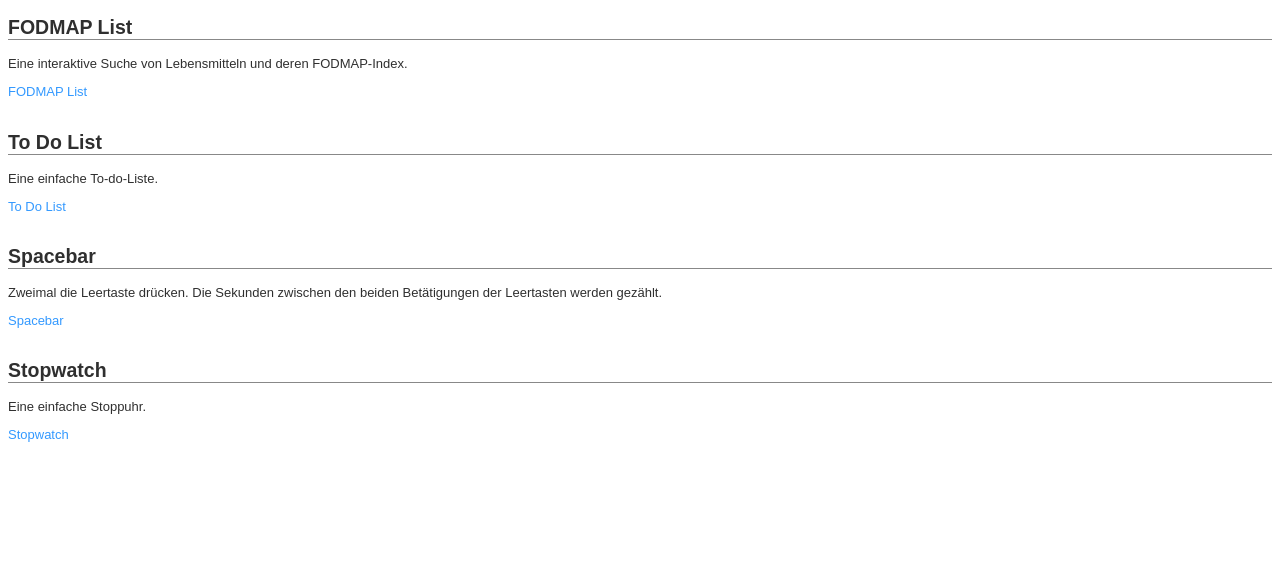
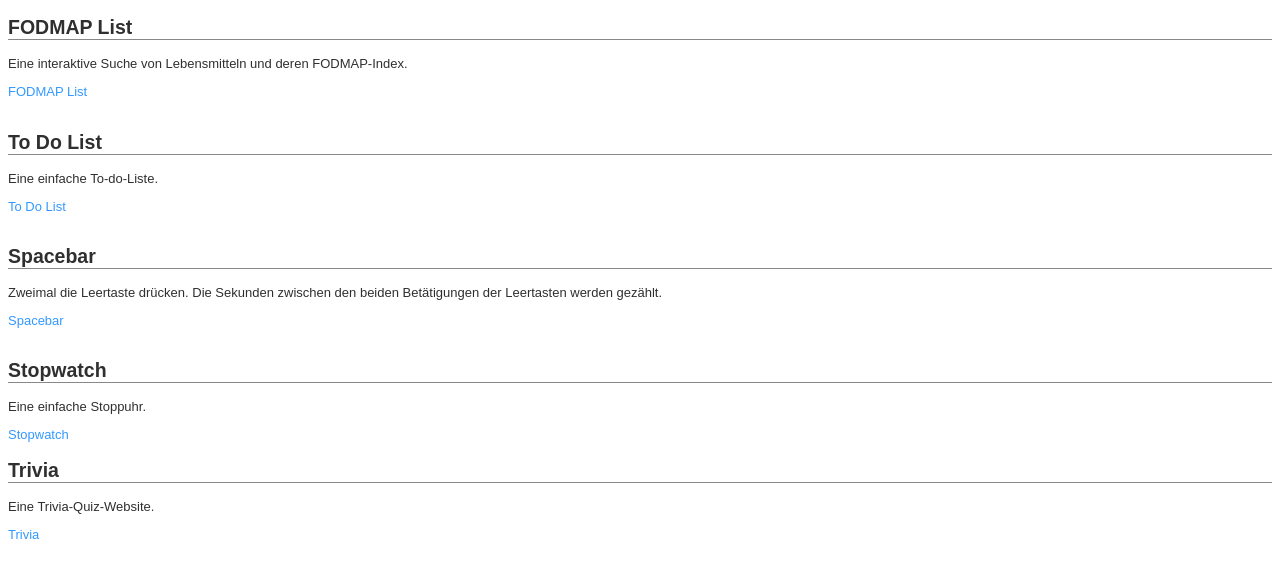
Before and after one commit to juju1024/juju1024.github.io, a plain HTML site: page index.html in a window 1280 px wide. Drawn offline with Linux system fonts and the light colour scheme.

Commit message:
Add Trivia to index.html

```diff
--- a/index.html
+++ b/index.html
@@ -19,5 +19,8 @@
     <h2>Stopwatch</h2>
     <p>Eine einfache Stoppuhr.</p>
     <a href="./Stopwatch">Stopwatch</a>
+    <h2>Trivia</h2>
+    <p>Eine Trivia-Quiz-Website.</p>
+    <a href="./Trivia">Trivia</a>
 </body>
 </html>
```
